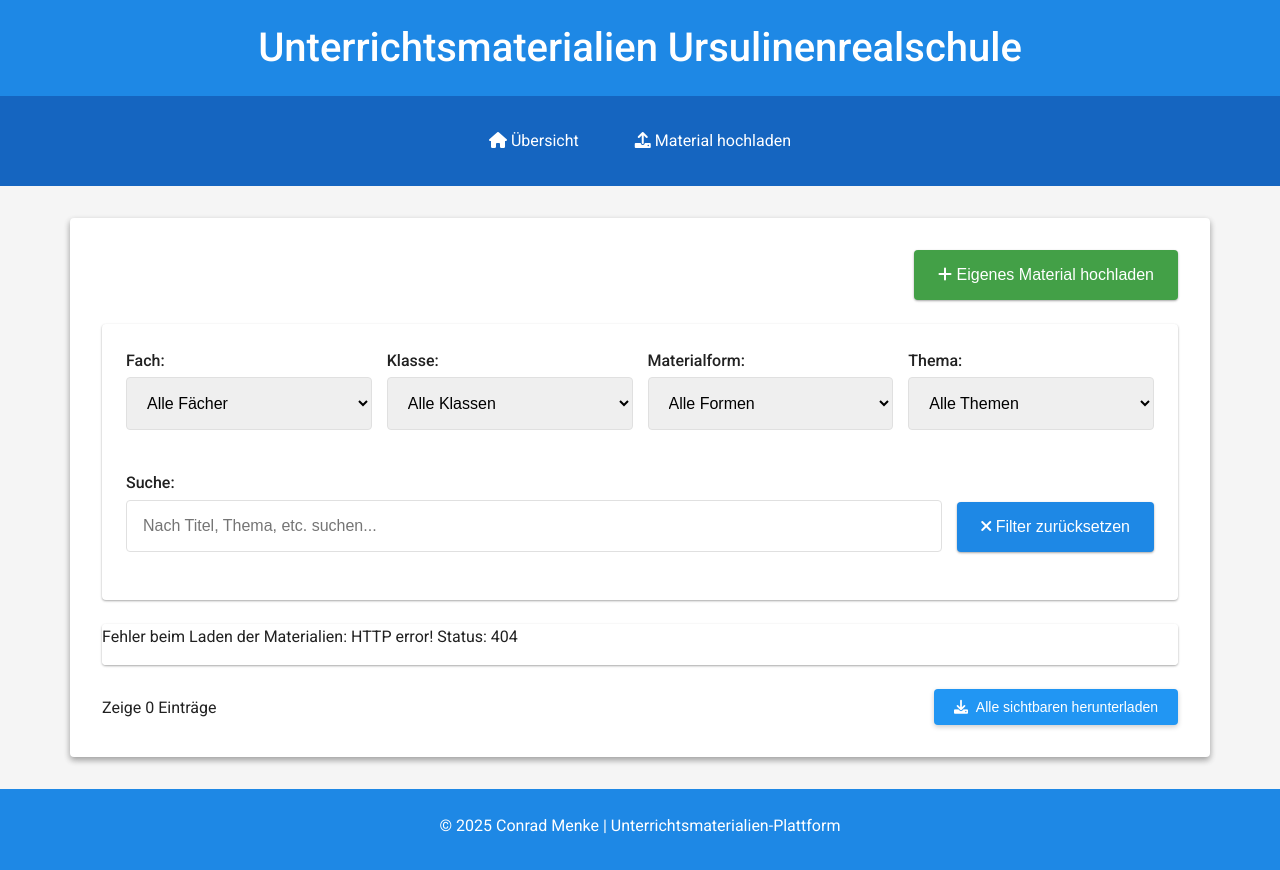
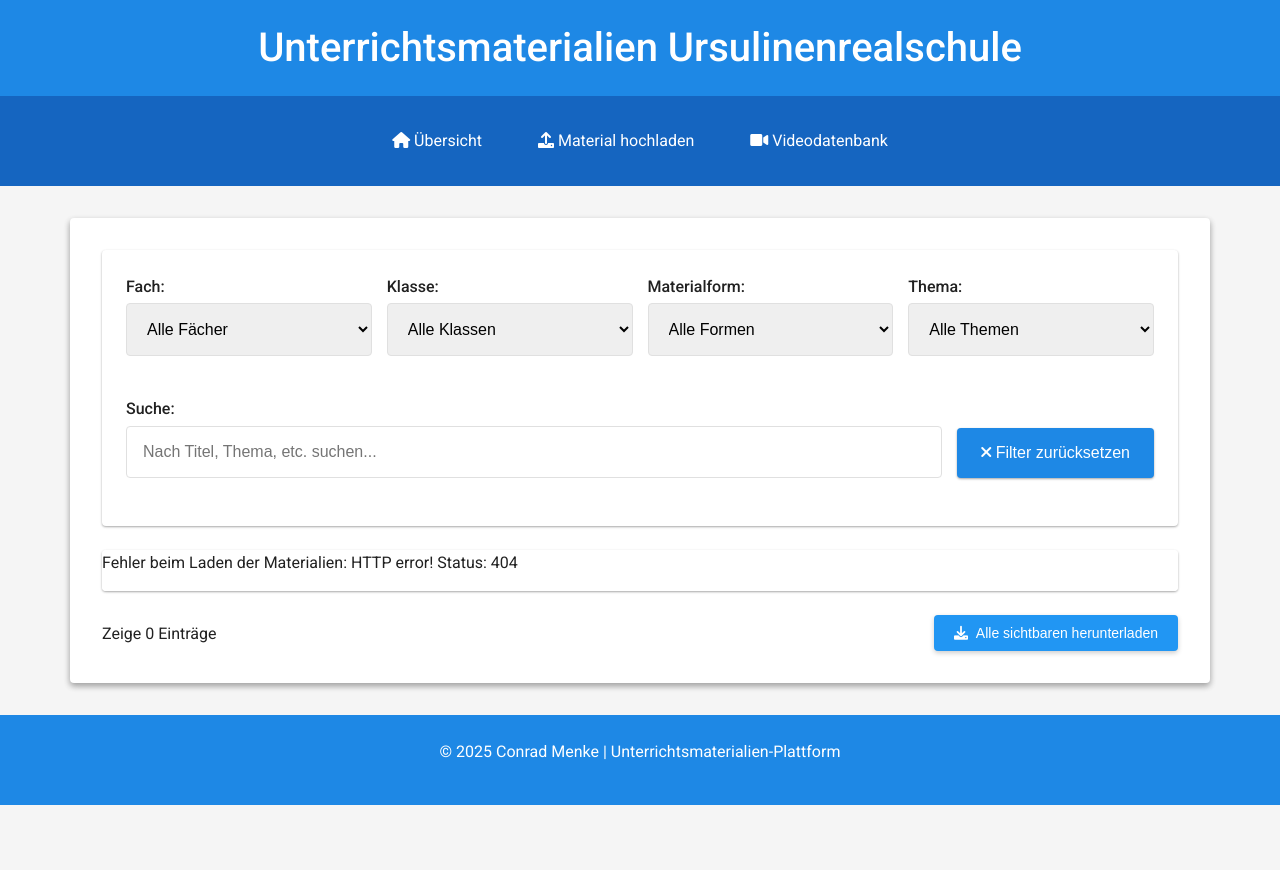
Before and after one commit to Conrad-Menke/school-material, a website: page frontend/index.html in a window 1280 px wide. After the commit the page ends 805 px from the top, so only its background shows below. Drawn offline with Linux system fonts and the light colour scheme; no server answers.

```diff
--- a/frontend/index.html
+++ b/frontend/index.html
@@ -16,16 +16,18 @@
   <nav class="nav">
     <a href="index.html" class="active"><i class="fas fa-home"></i> Übersicht</a>
     <a href="upload/upload.html"><i class="fas fa-upload"></i> Material hochladen</a>
+    <a href="/upload/upload.html"><i class="fas fa-video"></i> Videodatenbank</a>
   </nav>
 
   <div class="container">
-    <div class="d-flex justify-between align-center mb-lg">
+    <!--<div class="d-flex justify-between align-center mb-lg">
       <h2 class="mb-sm">Materialübersicht</h2>
       <button class="btn btn-success" onclick="window.location.href='upload/upload.html'">
         <i class="fas fa-plus"></i> Eigenes Material hochladen
       </button>
+
     </div>
-
+    -->
     <div class="card mb-lg">
       <div class="card-body">
         <div class="d-flex flex-wrap align-center">
```
Also changed, not shown: frontend/edit/edit.html (+1 -0 lines), frontend/singleview/single.html (+1 -0 lines), frontend/upload/upload.html (+2 -1 lines), 15 other files.
